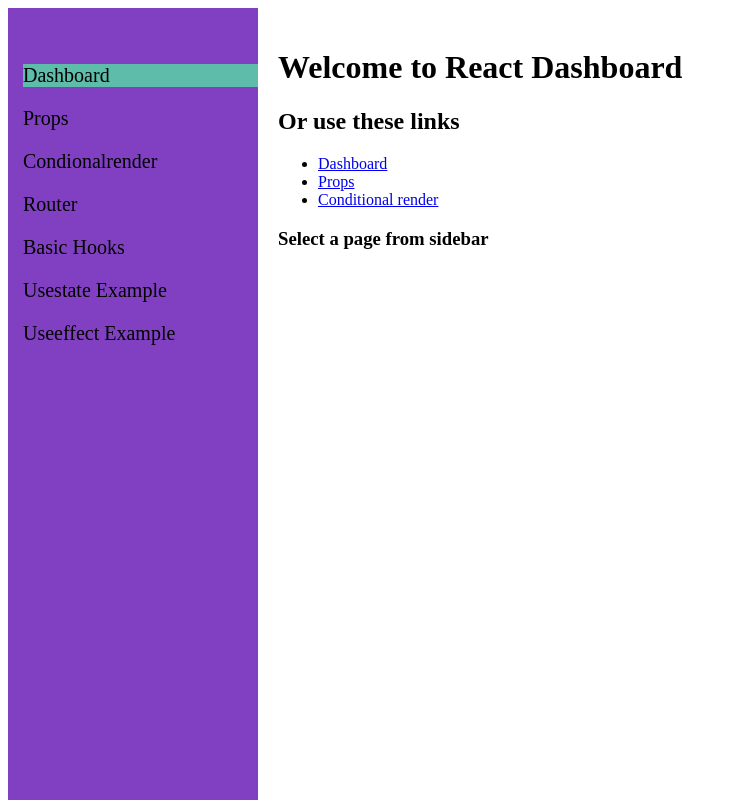
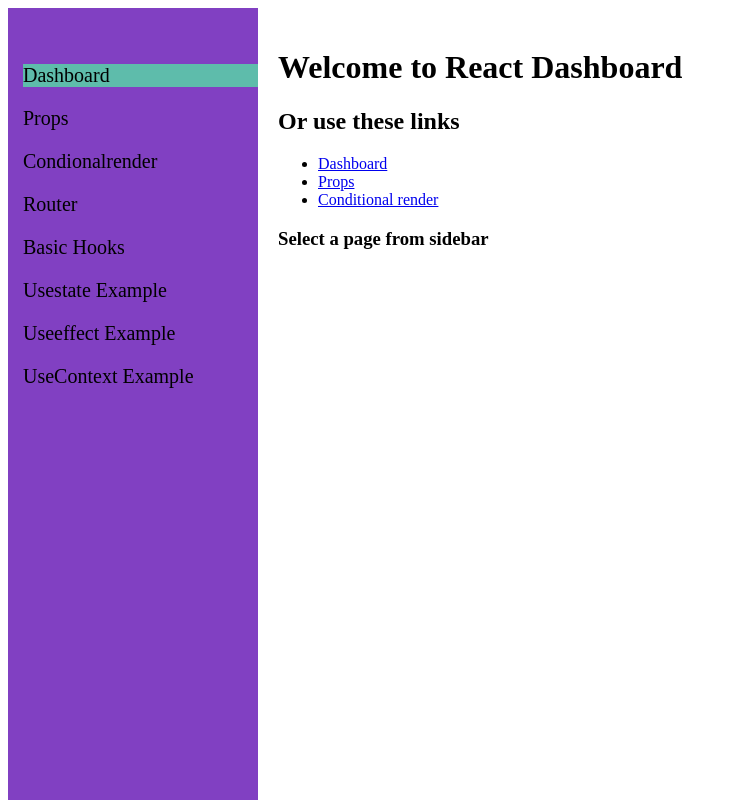
Before and after one commit to Keerthanas2000/react_dev, a React (Create React App) app: page / in a window 1280 px wide. Shown: the top 800 px of the page, without its empty margins (0-736 px from the left). Built offline with nearby package versions, Linux system fonts and the light colour scheme.

Commit message:
misssing file added

```diff
--- a/src/Sidebar.js
+++ b/src/Sidebar.js
@@ -4,6 +4,7 @@ import RoutingExample from "./pages/routing";
 import BasicHooksPage from "./pages/Hooks/Basicpage";
 import UsestateExample from "./pages/Hooks/ALLHOOKS/usestate";
 import UseeffectFunc from "./pages/Hooks/ALLHOOKS/useeffect";
+import UseContextfunc from "./pages/Hooks/ALLHOOKS/usecontext";
 const Sidebardata = [
   {
     title: "Dashboard",
@@ -50,6 +51,14 @@ const Sidebardata = [
 
     component: UseeffectFunc,
   },
+
+  {
+    title: "UseContext Example",
+
+    path: "/usecontextfunc",
+
+    component: UseContextfunc,
+  },
 ];
 
 export default Sidebardata;
```
